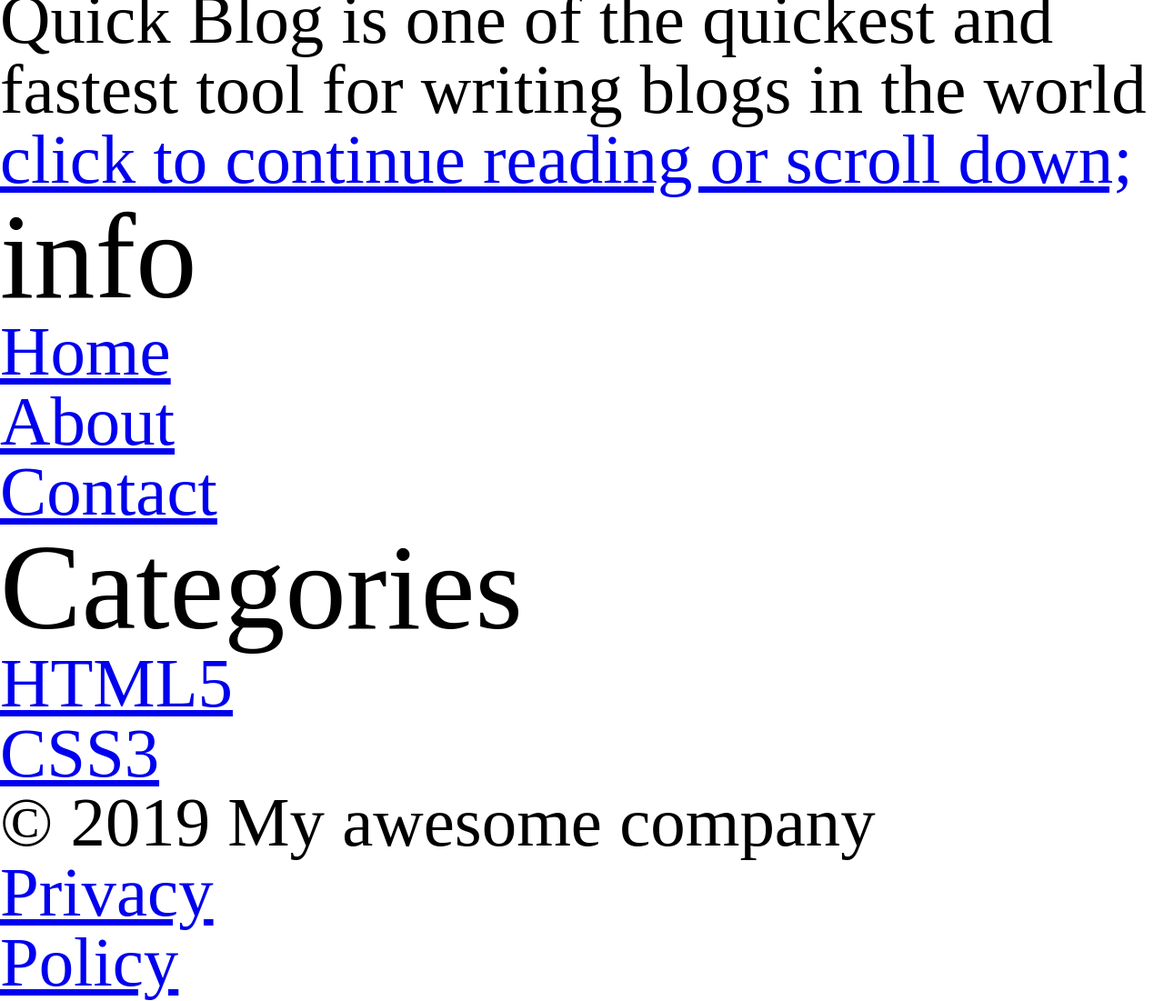
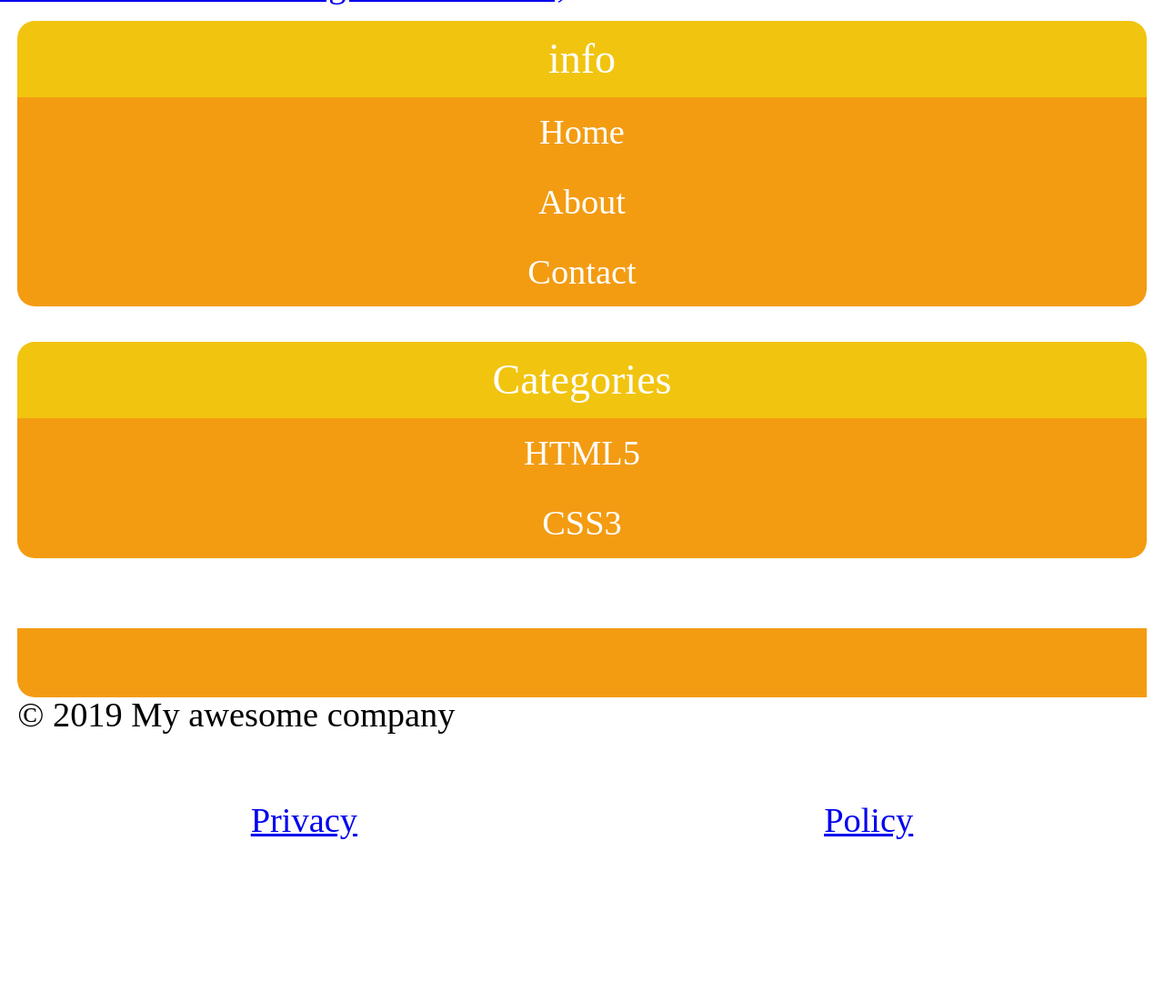
Before and after one commit to hantariancuta/quick-blog, a plain HTML site: page src/about.pug in a window 1280 px wide. Shown: the part 131-1232 px from the top of the page at 91% size. After the commit the page ends 1071 px from the top, so only its background shows below. Drawn offline with nearby package versions, Linux system fonts and the light colour scheme; files that its build step writes are made by us from their sources; a web font is replaced by a local one.

Commit message:
Styling the website and chenge the html font-size

```diff
--- a/src/_component/footer/footer.pug
+++ b/src/_component/footer/footer.pug
@@ -1,7 +1,10 @@
 footer
+    .footer
     div &copy; 2019 My awesome company
-    ul
+    ul.footer__list
         li
+            a.footer__link
             a(href="/privacy") Privacy
         li
+            a.footer__link
             a(href="/policy") Policy
--- /dev/null
+++ b/src/_component/footer/footer.scss
@@ -0,0 +1,26 @@
+footer {
+  padding: 0.5rem;
+}
+
+.footer {
+  padding: 1rem;
+  border-bottom-left-radius: 0.5rem;
+  background-color: $color-dark;
+  color: $color-white;
+  padding: 0.5 1rem;
+  display: flex;
+  flex-direction: column;
+  align-items: center;
+}
+
+.footer__list {
+  display: flex;
+  justify-content: space-around;
+}
+
+.footer__link {
+  display: block;
+  padding: 1rem;
+  color: $color-white;
+  text-decoration: none;
+}
--- a/src/_component/layout/layout.scss
+++ b/src/_component/layout/layout.scss
@@ -4,6 +4,10 @@ html,
 body {
   height: 100%;
   font-family: "Open Sans";
+}
+
+html {
+  font-size: 10px;
 }
 
 @media screen and (min-width: 25em) {
@@ -13,7 +17,7 @@ body {
 }
 
 html {
-  font-size: 6vw;
+  font-size: 3vw;
 }
 
 .welcome {
--- a/src/_component/menu/menu.pug
+++ b/src/_component/menu/menu.pug
@@ -1,15 +1,17 @@
-h3 info
-ul
-    li
-        a(href="/") Home
-    li
-        a(href="/about.html") About
-    li
-        a(href="/contact.html") Contact
-
-h3 Categories
-ul
-    li
-        a(href="/html") HTML5
-    li
-        a(href="/css") CSS3
+.menu
+    menu__panel
+        h3.menu__title info
+        ul.menu__list
+            li
+                a(href="/") Home
+            li
+                a(href="/about.html") About
+            li
+                a(href="/contact.html") Contact
+    .menu__panel
+        h3.menu__title Categories
+        ul.menu__list
+            li
+                a(href="/html") HTML5
+            li
+                a(href="/css") CSS3
--- a/src/_component/menu/menu.scss
+++ b/src/_component/menu/menu.scss
@@ -0,0 +1,31 @@
+.menu {
+  padding: 0.5rem;
+}
+
+.menu__panel {}
+
+.menu__title {
+  border-top-left-radius: 0.5rem;
+  border-top-right-radius: 0.5rem;
+  background-color: $color-normal;
+  color: $color-white;
+  padding: 0.5rem 1rem;
+  font-size: 1.2rem;
+  text-align: center;
+}
+
+.menu__list {
+  border-bottom-left-radius: 0.5rem;
+  border-bottom-right-radius: 0.5rem;
+  background-color: $color-dark;
+  color: $color-white;
+  margin-bottom: 1rem;
+  text-align: center;
+
+  a {
+    color: $color-white;
+    text-decoration: none;
+    padding: 0.5rem 1rem;
+    display: block;
+  }
+}
--- a/src/style.scss
+++ b/src/style.scss
@@ -4,3 +4,4 @@
 @import '_component/layout/typography';
 @import '_component/layout/layout';
 @import '_component/menu/menu';
+@import '_component/footer/footer';
```
